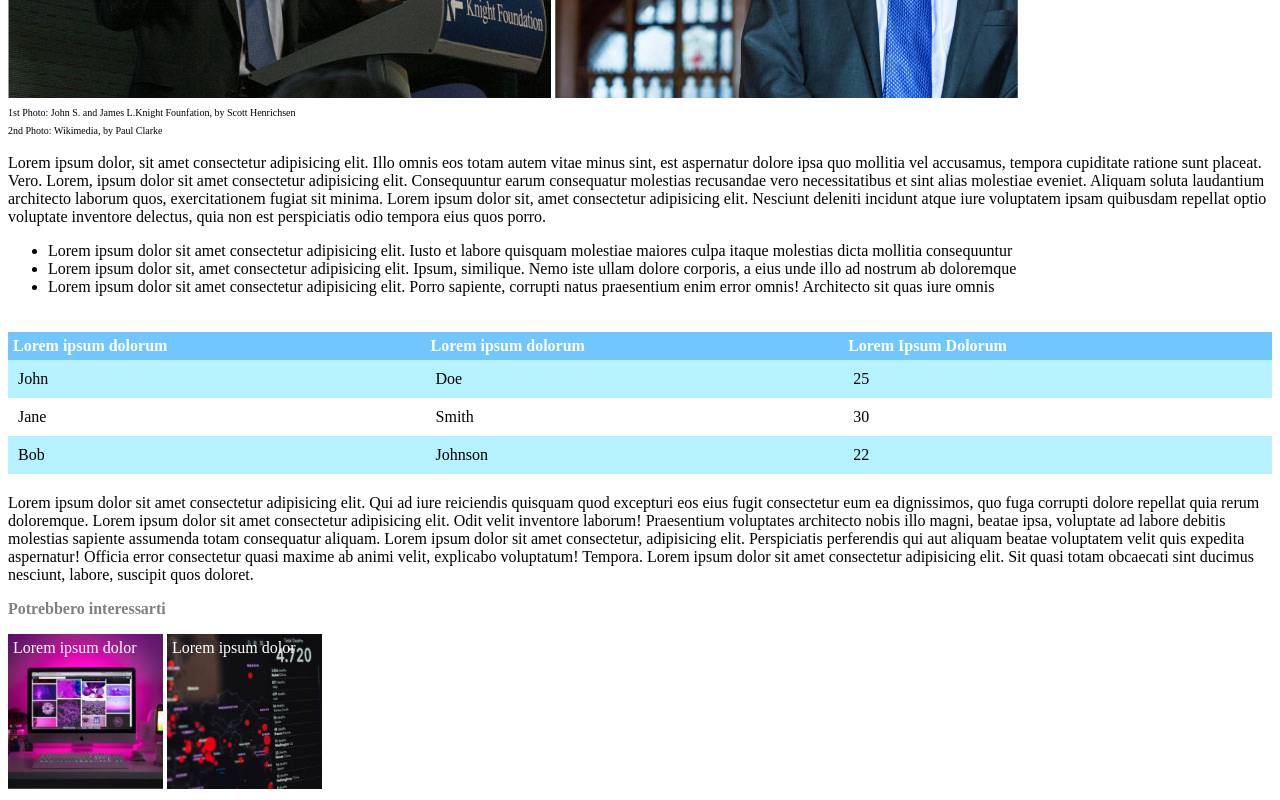
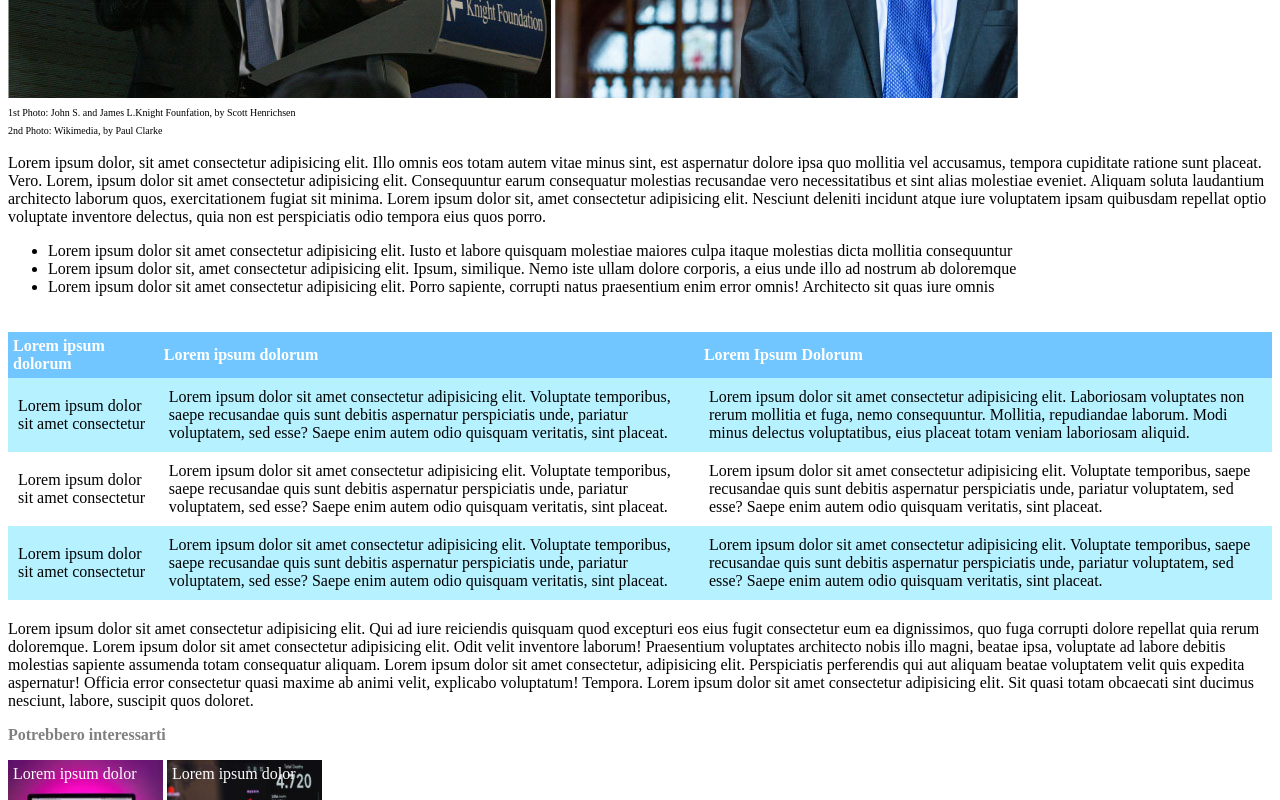
Before and after one commit to mihaipaulorban/html-css-booleaner, a plain HTML site: page index.html in a window 1280 px wide. Shown: the part 531-1331 px from the top of the page. Drawn offline with Linux system fonts and the light colour scheme.

Commit message:
feat:aggiunta-testo-nella-tabella

```diff
--- a/index.html
+++ b/index.html
@@ -68,19 +68,19 @@
                         </thead>
                         <tbody>
                           <tr class="odd">
-                            <td>John</td>
-                            <td>Doe</td>
-                            <td>25</td>
+                            <td>Lorem ipsum dolor sit amet consectetur</td>
+                            <td>Lorem ipsum dolor sit amet consectetur adipisicing elit. Voluptate temporibus, saepe recusandae quis sunt debitis aspernatur perspiciatis unde, pariatur voluptatem, sed esse? Saepe enim autem odio quisquam veritatis, sint placeat.</td>
+                            <td>Lorem ipsum dolor sit amet consectetur adipisicing elit. Laboriosam voluptates non rerum mollitia et fuga, nemo consequuntur. Mollitia, repudiandae laborum. Modi minus delectus voluptatibus, eius placeat totam veniam laboriosam aliquid.</td>
                           </tr>
                           <tr class="even">
-                            <td>Jane</td>
-                            <td>Smith</td>
-                            <td>30</td>
+                            <td>Lorem ipsum dolor sit amet consectetur</td>
+                            <td>Lorem ipsum dolor sit amet consectetur adipisicing elit. Voluptate temporibus, saepe recusandae quis sunt debitis aspernatur perspiciatis unde, pariatur voluptatem, sed esse? Saepe enim autem odio quisquam veritatis, sint placeat.</td>
+                            <td>Lorem ipsum dolor sit amet consectetur adipisicing elit. Voluptate temporibus, saepe recusandae quis sunt debitis aspernatur perspiciatis unde, pariatur voluptatem, sed esse? Saepe enim autem odio quisquam veritatis, sint placeat.</td>
                           </tr>
                           <tr class="odd">
-                            <td>Bob</td>
-                            <td>Johnson</td>
-                            <td>22</td>
+                            <td>Lorem ipsum dolor sit amet consectetur</td>
+                            <td>Lorem ipsum dolor sit amet consectetur adipisicing elit. Voluptate temporibus, saepe recusandae quis sunt debitis aspernatur perspiciatis unde, pariatur voluptatem, sed esse? Saepe enim autem odio quisquam veritatis, sint placeat.</td>
+                            <td>Lorem ipsum dolor sit amet consectetur adipisicing elit. Voluptate temporibus, saepe recusandae quis sunt debitis aspernatur perspiciatis unde, pariatur voluptatem, sed esse? Saepe enim autem odio quisquam veritatis, sint placeat.</td>
                           </tr>
                         </tbody>
                       </table>
```
